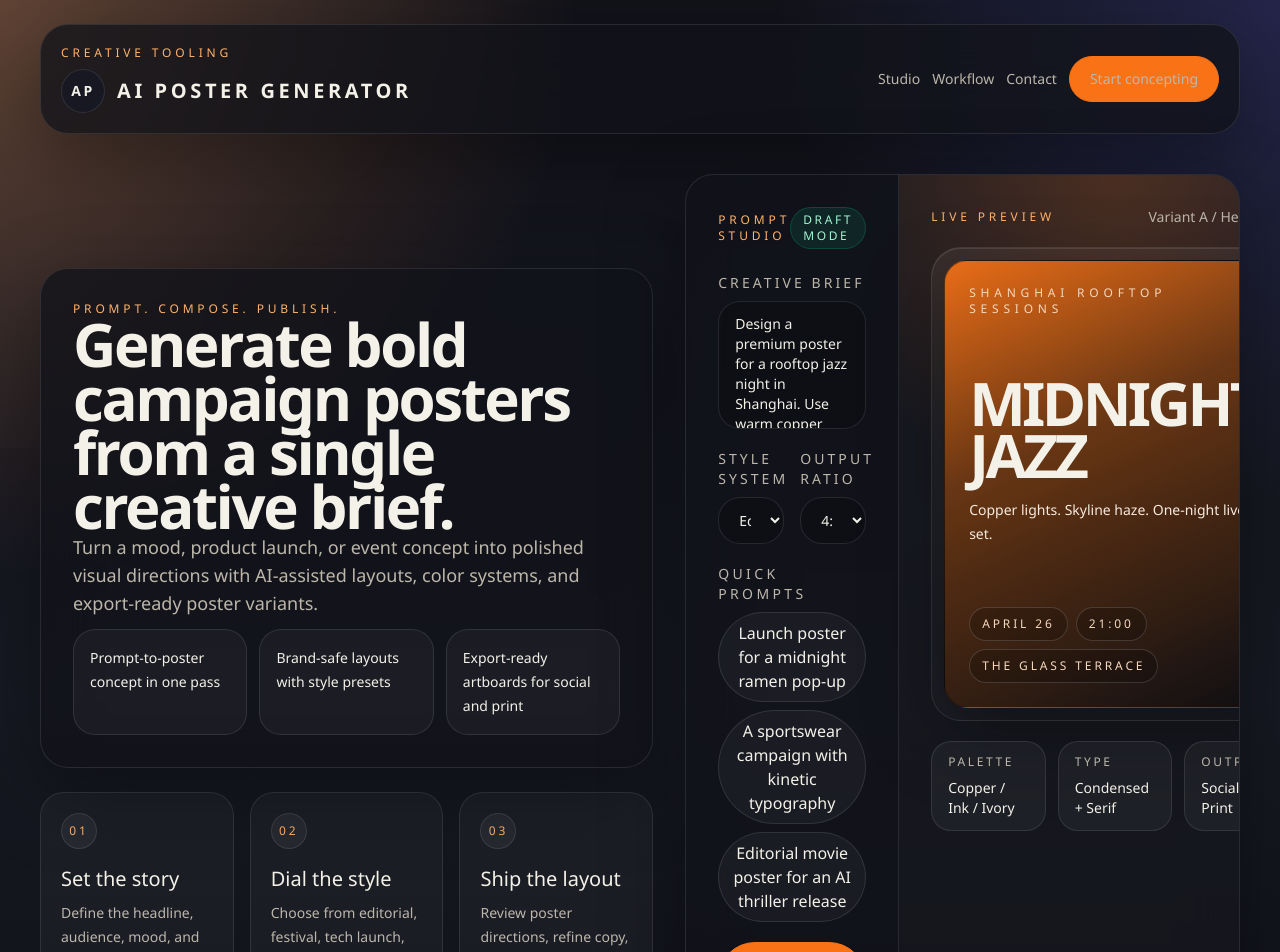
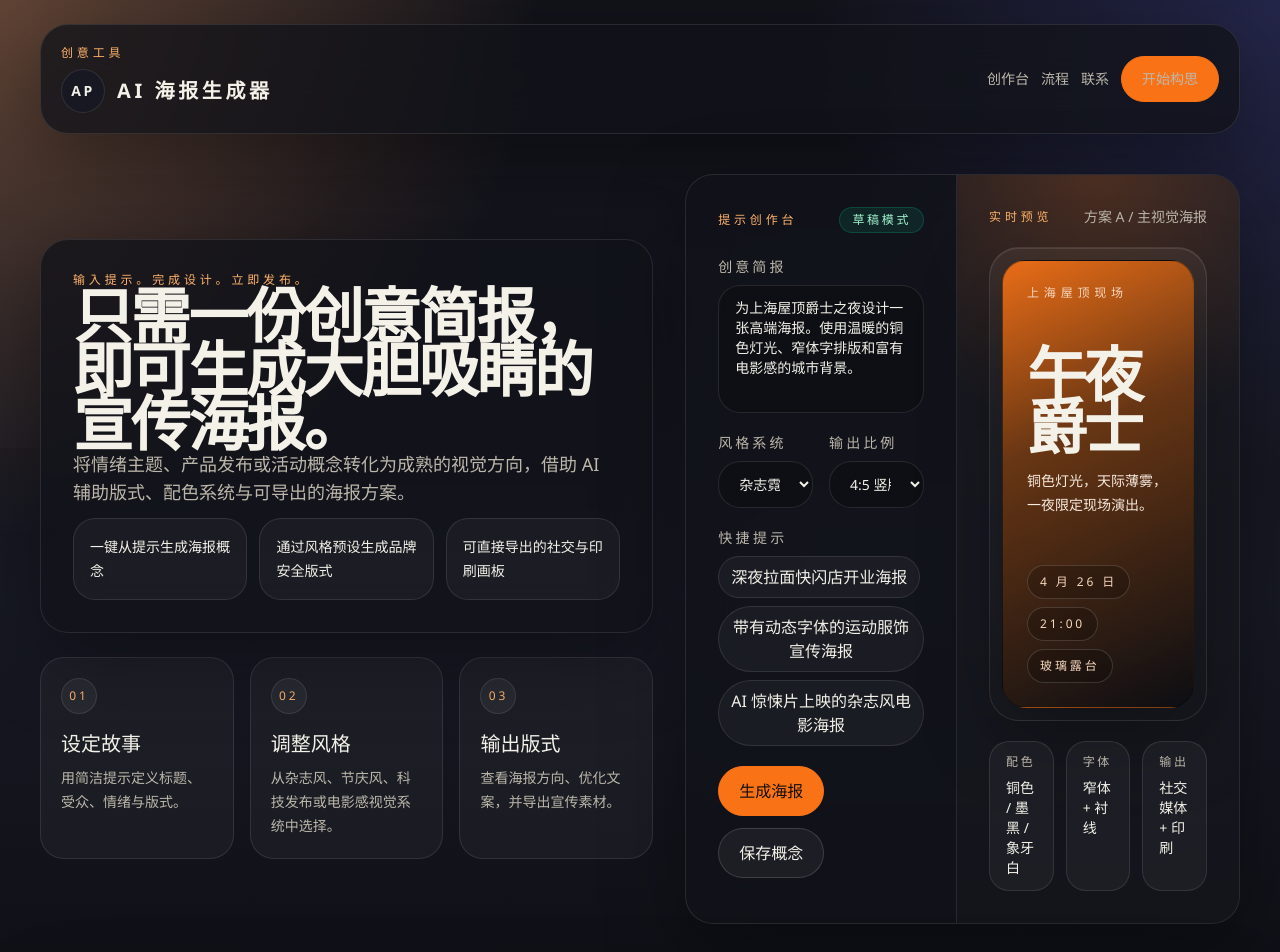
Before and after one commit to Goblinzzzzzz/ai-poster-generator, a React (Vite) app: page / in a window 1280 px wide. Shown: the top 952 px of the page. Built offline with nearby package versions, Linux system fonts and the light colour scheme.

Commit message:
feat: 全部界面翻译为简体中文

```diff
--- a/index.html
+++ b/index.html
@@ -7,7 +7,7 @@
       name="description"
       content="AI Poster Generator creates campaign-ready poster concepts from a short prompt."
     />
-    <title>AI Poster Generator</title>
+    <title>AI 海报生成器</title>
   </head>
   <body>
     <div id="root"></div>
--- a/src/App.jsx
+++ b/src/App.jsx
@@ -1,20 +1,20 @@
 const workflows = [
-  "Prompt-to-poster concept in one pass",
-  "Brand-safe layouts with style presets",
-  "Export-ready artboards for social and print",
+  "一键从提示生成海报概念",
+  "通过风格预设生成品牌安全版式",
+  "可直接导出的社交与印刷画板",
 ];
 
 const promptIdeas = [
-  "Launch poster for a midnight ramen pop-up",
-  "A sportswear campaign with kinetic typography",
-  "Editorial movie poster for an AI thriller release",
+  "深夜拉面快闪店开业海报",
+  "带有动态字体的运动服饰宣传海报",
+  "AI 惊悚片上映的杂志风电影海报",
 ];
 
 const footerLinks = [
-  { label: "Product", href: "#studio" },
-  { label: "Templates", href: "#workflow" },
-  { label: "Roadmap", href: "#studio" },
-  { label: "Support", href: "#footer" },
+  { label: "产品", href: "#studio" },
+  { label: "模板", href: "#workflow" },
+  { label: "路线图", href: "#studio" },
+  { label: "支持", href: "#footer" },
 ];
 
 function App() {
@@ -26,24 +26,24 @@ function App() {
       <div className="mx-auto flex min-h-screen max-w-7xl flex-col px-5 py-6 sm:px-8 lg:px-10">
         <header className="panel flex flex-col gap-5 px-5 py-5 sm:flex-row sm:items-center sm:justify-between">
           <div>
-            <p className="eyebrow">Creative tooling</p>
+            <p className="eyebrow">创意工具</p>
             <a href="/" className="mt-2 inline-flex items-center gap-3 text-xl font-semibold tracking-[0.18em] uppercase">
               <span className="logo-mark">AP</span>
-              AI Poster Generator
+              AI 海报生成器
             </a>
           </div>
           <nav className="flex flex-wrap items-center gap-3 text-sm text-[var(--color-muted)]">
             <a className="nav-link" href="#studio">
-              Studio
+              创作台
             </a>
             <a className="nav-link" href="#workflow">
-              Workflow
+              流程
             </a>
             <a className="nav-link" href="#footer">
-              Contact
+              联系
             </a>
             <a className="cta-button" href="#studio">
-              Start concepting
+              开始构思
             </a>
           </nav>
         </header>
@@ -52,13 +52,12 @@ function App() {
           <section className="grid items-center gap-8 lg:grid-cols-[1.05fr_0.95fr]">
             <div className="space-y-6">
               <div className="panel p-6 sm:p-8">
-                <p className="eyebrow">Prompt. Compose. Publish.</p>
+                <p className="eyebrow">输入提示。完成设计。立即发布。</p>
                 <h1 className="max-w-3xl text-4xl font-semibold leading-[0.9] tracking-[-0.04em] sm:text-6xl">
-                  Generate bold campaign posters from a single creative brief.
+                  只需一份创意简报，即可生成大胆吸睛的宣传海报。
                 </h1>
                 <p className="max-w-2xl text-base leading-7 text-[var(--color-muted)] sm:text-lg">
-                  Turn a mood, product launch, or event concept into polished visual directions with AI-assisted layouts,
-                  color systems, and export-ready poster variants.
+                  将情绪主题、产品发布或活动概念转化为成熟的视觉方向，借助 AI 辅助版式、配色系统与可导出的海报方案。
                 </p>
 
                 <div className="grid gap-3 pt-3 sm:grid-cols-3">
@@ -73,18 +72,18 @@ function App() {
               <div id="workflow" className="grid gap-4 md:grid-cols-3">
                 <article className="info-card">
                   <span className="step-index">01</span>
-                  <h2>Set the story</h2>
-                  <p>Define the headline, audience, mood, and format in a compact prompt.</p>
+                  <h2>设定故事</h2>
+                  <p>用简洁提示定义标题、受众、情绪与版式。</p>
                 </article>
                 <article className="info-card">
                   <span className="step-index">02</span>
-                  <h2>Dial the style</h2>
-                  <p>Choose from editorial, festival, tech launch, or cinematic visual systems.</p>
+                  <h2>调整风格</h2>
+                  <p>从杂志风、节庆风、科技发布或电影感视觉系统中选择。</p>
                 </article>
                 <article className="info-card">
                   <span className="step-index">03</span>
-                  <h2>Ship the layout</h2>
-                  <p>Review poster directions, refine copy, and export assets for the campaign.</p>
+                  <h2>输出版式</h2>
+                  <p>查看海报方向、优化文案，并导出宣传素材。</p>
                 </article>
               </div>
             </div>
@@ -93,43 +92,43 @@ function App() {
               <div className="grid lg:grid-cols-[0.98fr_1.02fr]">
                 <div className="border-b border-white/10 p-6 sm:p-8 lg:border-r lg:border-b-0">
                   <div className="flex items-center justify-between">
-                    <p className="eyebrow">Prompt studio</p>
-                    <span className="status-pill">Draft mode</span>
+                    <p className="eyebrow">提示创作台</p>
+                    <span className="status-pill">草稿模式</span>
                   </div>
 
                   <div className="mt-6 space-y-5">
                     <label className="field-group">
-                      <span>Creative brief</span>
+                      <span>创意简报</span>
                       <textarea
                         className="input-shell min-h-32 resize-none"
-                        defaultValue="Design a premium poster for a rooftop jazz night in Shanghai. Use warm copper lighting, condensed typography, and a cinematic city backdrop."
+                        defaultValue="为上海屋顶爵士之夜设计一张高端海报。使用温暖的铜色灯光、窄体字排版和富有电影感的城市背景。"
                       />
                     </label>
 
                     <div className="grid gap-4 sm:grid-cols-2">
                       <label className="field-group">
-                        <span>Style system</span>
+                        <span>风格系统</span>
                         <select className="input-shell">
-                          <option>Editorial Neon</option>
-                          <option>Cinematic Minimal</option>
-                          <option>Festival Grit</option>
-                          <option>Luxury Product</option>
+                          <option>杂志霓虹</option>
+                          <option>电影极简</option>
+                          <option>节庆粗粝</option>
+                          <option>奢华产品</option>
                         </select>
                       </label>
 
                       <label className="field-group">
-                        <span>Output ratio</span>
+                        <span>输出比例</span>
                         <select className="input-shell">
-                          <option>4:5 portrait</option>
-                          <option>1:1 square</option>
-                          <option>16:9 widescreen</option>
-                          <option>A3 print</option>
+                          <option>4:5 竖版</option>
+                          <option>1:1 方形</option>
+                          <option>16:9 宽屏</option>
+                          <option>A3 印刷</option>
                         </select>
                       </label>
                     </div>
 
                     <div>
-                      <p className="mb-2 text-sm uppercase tracking-[0.24em] text-[var(--color-muted)]">Quick prompts</p>
+                      <p className="mb-2 text-sm uppercase tracking-[0.24em] text-[var(--color-muted)]">快捷提示</p>
                       <div className="flex flex-wrap gap-2">
                         {promptIdeas.map((idea) => (
                           <button key={idea} type="button" className="prompt-chip">
@@ -141,10 +140,10 @@ function App() {
 
                     <div className="flex flex-wrap gap-3">
                       <button type="button" className="cta-button">
-                        Generate poster
+                        生成海报
                       </button>
                       <button type="button" className="secondary-button">
-                        Save concept
+                        保存概念
                       </button>
                     </div>
                   </div>
@@ -154,37 +153,37 @@ function App() {
                   <div className="absolute inset-0 bg-[radial-gradient(circle_at_top,_rgba(249,115,22,0.22),_transparent_34%)]" />
                   <div className="relative flex h-full flex-col gap-5">
                     <div className="flex items-center justify-between">
-                      <p className="eyebrow">Live preview</p>
-                      <span className="text-sm text-[var(--color-muted)]">Variant A / Hero poster</span>
+                      <p className="eyebrow">实时预览</p>
+                      <span className="text-sm text-[var(--color-muted)]">方案 A / 主视觉海报</span>
                     </div>
 
                     <div className="poster-frame">
                       <div className="poster-card">
-                        <p className="poster-kicker">Shanghai Rooftop Sessions</p>
+                        <p className="poster-kicker">上海屋顶现场</p>
                         <div>
-                          <h2 className="poster-title">MIDNIGHT JAZZ</h2>
-                          <p className="poster-copy">Copper lights. Skyline haze. One-night live set.</p>
+                          <h2 className="poster-title">午夜爵士</h2>
+                          <p className="poster-copy">铜色灯光，天际薄雾，一夜限定现场演出。</p>
                         </div>
                         <div className="poster-meta">
-                          <span>April 26</span>
+                          <span>4 月 26 日</span>
                           <span>21:00</span>
-                          <span>The Glass Terrace</span>
+                          <span>玻璃露台</span>
                         </div>
                       </div>
                     </div>
 
                     <div className="grid gap-3 sm:grid-cols-3">
                       <div className="mini-card">
-                        <span>Palette</span>
-                        <strong>Copper / Ink / Ivory</strong>
+                        <span>配色</span>
+                        <strong>铜色 / 墨黑 / 象牙白</strong>
                       </div>
                       <div className="mini-card">
-                        <span>Type</span>
-                        <strong>Condensed + Serif</strong>
+                        <span>字体</span>
+                        <strong>窄体 + 衬线</strong>
                       </div>
                       <div className="mini-card">
-                        <span>Output</span>
-                        <strong>Social + Print</strong>
+                        <span>输出</span>
+                        <strong>社交媒体 + 印刷</strong>
                       </div>
                     </div>
                   </div>
@@ -199,8 +198,8 @@ function App() {
           className="panel mt-4 flex flex-col gap-5 px-5 py-5 text-sm text-[var(--color-muted)] sm:flex-row sm:items-center sm:justify-between"
         >
           <div>
-            <p className="text-[var(--color-paper)]">AI Poster Generator</p>
-            <p>React 18, Vite, Tailwind CSS v4, Railway-ready static deployment.</p>
+            <p className="text-[var(--color-paper)]">AI 海报生成器</p>
+            <p>基于 React 18、Vite、Tailwind CSS v4，支持 Railway 静态部署。</p>
           </div>
           <div className="flex flex-wrap gap-4">
             {footerLinks.map((link) => (
```
